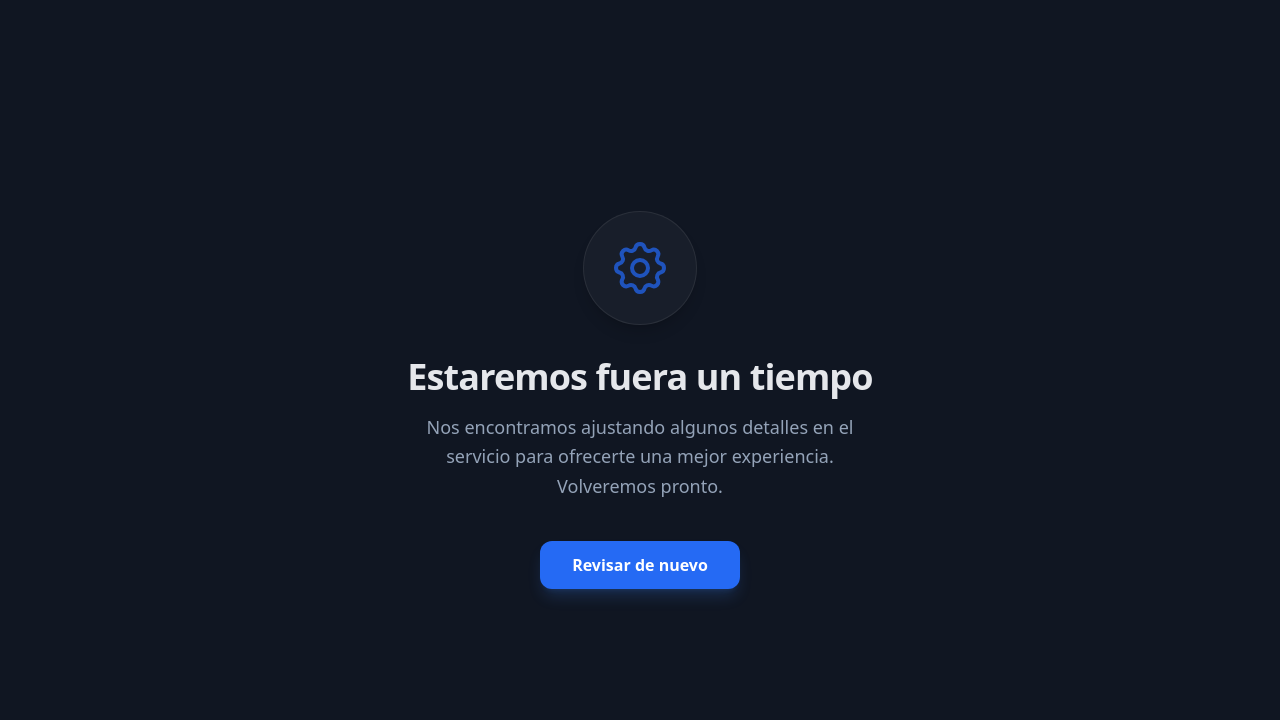
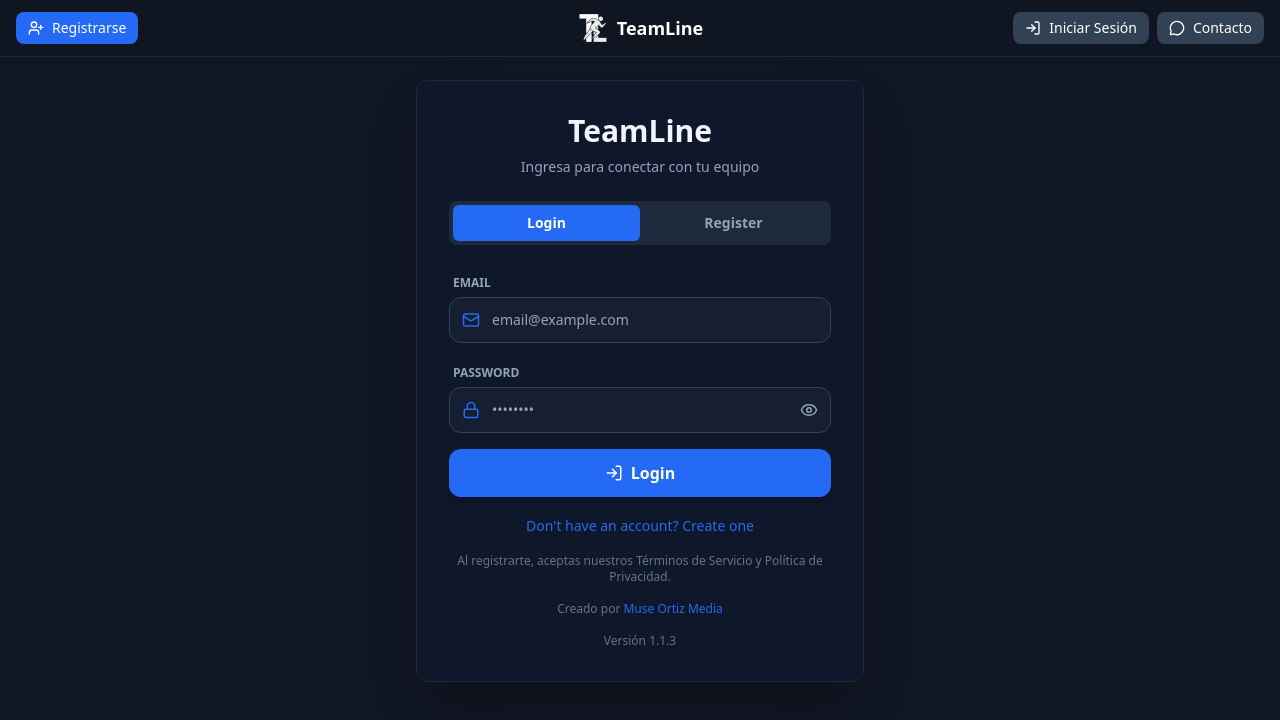
Before and after one commit to museortizmedia/teamline, a React (Vite) app: page / in a window 1280 px wide. Shown: the top 720 px of the page. Built offline with nearby package versions, Linux system fonts and the light colour scheme.

Commit message:
Mantenimiento VITE_BLOCK

```diff
--- a/src/main.jsx
+++ b/src/main.jsx
@@ -8,13 +8,14 @@ import { NotificationProvider } from './pages/Notification/NotificationContext';
 import { TeamProvider } from './pages/Timeline/TeamContext';
 import MaintenancePage from './pages/MaintenancePage';
 
+const isMaintenance = import.meta.env.VITE_BLOCK === 'true';
+
 createRoot(document.getElementById('root')).render(
   <AuthProvider>
     <TeamProvider>
       <NotificationProvider>
         <StrictMode>
-          {/*<App />*/}
-          <MaintenancePage />
+          {isMaintenance ? <MaintenancePage /> : <App />}
         </StrictMode>
       </NotificationProvider>
     </TeamProvider>
```
Also changed, not shown: 1 other file (tests, documents, lock files or other folders).
